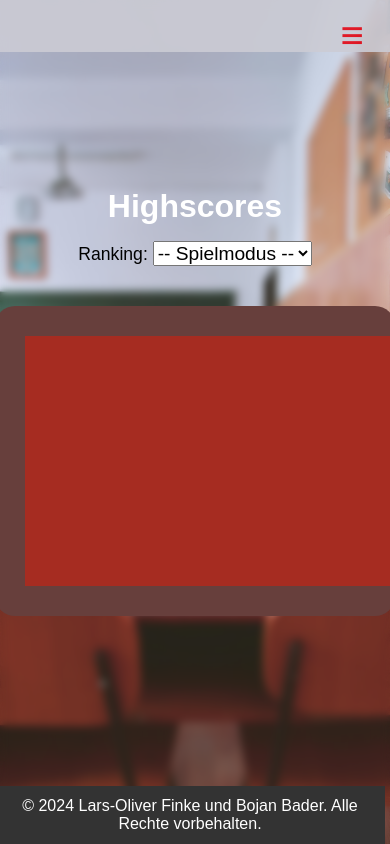
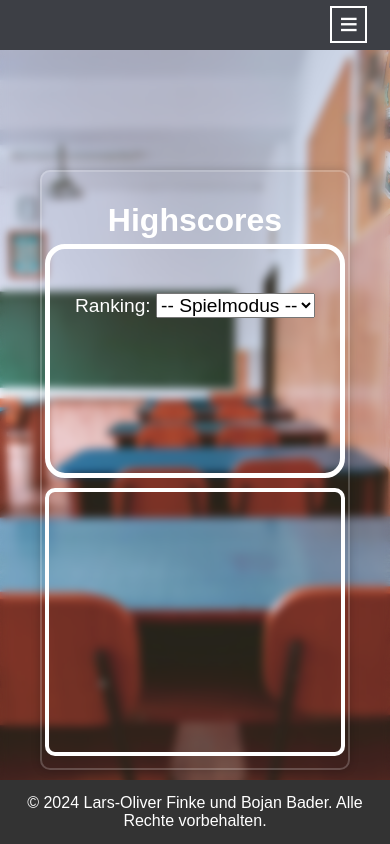
Before and after one commit to LarsOFinke/QuizWebsite, a Flask app: page /highscores in a window 390 px wide. Run offline with Flask 3, Linux system fonts and the light colour scheme.

Commit message:
Frontend refactory Login and Highscores

```diff
--- a/src/static/style/base.css
+++ b/src/static/style/base.css
@@ -1,13 +1,73 @@
-/* ### NAVBAR MOBIL ### */
+/* === NAVIGATIONSLEISTE (MOBIL) === */
 
-#mobile-nav img {
+#mobile-nav-button {
+    color: #FFF;
+    float: right;
+    font-size: 2rem;
+    border: 2px solid #FFF;
+    width: 37px;
+    height: 37px;
+    position: relative;
+    margin-top: .4rem;
+    margin-bottom: .5rem;
+}
+
+#mobile-nav-button > span {
+    position: absolute;
+    bottom: -2px;
+    left: 7px;
+}
+
+#mobile-nav-content > ul > li {
+    display: block;
+    background-color: #3D3F45;
+    height: 50px;
+    padding: 0 1.2rem;
+    text-align: center;
+}
+
+#mobile-nav-dropdown {
+    position: relative;
+    display: block;
+    float: right;
+}
+
+#mobile-nav-content {
+    position: absolute;
+    right: 0;
+    top: 50px;
+    display: none;
+}
+
+#mobile-nav-dropdown:hover > #mobile-nav-content {
+    display: block;
+}
+
+#mobile-nav {
+    display: none;
+}
+
+@media (max-width: 768px) {
+
+    #desktop-nav {
+        display: none;
+    }
+
+    #mobile-nav {
+        display: block;
+    }
+
+}
+
+
+/* #mobile-nav img {
     float: left;
     height: 42px;
     margin-top: 4px;
     margin-left: 4px;
-}
+} */
 
-#mobile-nav h1 {
+/* #mobile-nav h1 {
     float: left;
     margin: .5rem 0 0 2rem;
     padding: .25rem;
@@ -18,15 +78,7 @@
     float: right;
 }
 
-#mobile-nav-button {
-    font-size: 2.5rem;
-    color: var(--dark-red);
-    width: 50px;
-    height: 50px;
-    text-align:center;
-    float: right;
-    position: relative;
-}
+
 
 #mobile-nav-content {
     display: none;
@@ -69,7 +121,7 @@
         display: block;
     }
 
-}
+} */
 
 
 /* ### NAVBAR DESKTOP ### */
@@ -87,22 +139,17 @@
 
 /* === FOOTER === */
 
-
-.content {
+#footer > .container {
     flex: 1;
     padding: 1px;
-
 }
 
-
 #footer {
-
     position: absolute;
     bottom: 0;
     background-color: #333;
     color: #FFF;
     text-align: center;
-    padding: 10px 0;
     width: 100%;
-
+    z-index: 400;
 }
--- a/src/static/style/highscores.css
+++ b/src/static/style/highscores.css
@@ -1,56 +1,91 @@
 /* === HIGHSCORE-SELECTION === */
 
-/* .highscore-wrapper-selector {
-    width: 95%;
+.wrapper-highscores {
+    display: flex;
+    flex-direction: column;
+    align-items: center;
+    text-align: center;
+    width: 310px;
+    max-height: 600px;
     background: transparent;
     border: 2px solid rgba(255, 255, 255, .2);
     backdrop-filter: blur(20px);
     box-shadow: 0 0 10px rgba(0, 0, 0, .2);
     color: #FFF;
     border-radius: 10px;
+    padding: 30px 5px;
     margin-left: auto;
     margin-right: auto;
-    padding: 1.5%;
-    margin-top: 10vh;
-} */
+    z-index: 2;
+}
 
-.highscore-selection {
-
-    font-size: 1.1rem;
-    text-align: center;
+.wrapper-highscores h1 {
+    font-size: 2rem;
 
 }
 
-.highscore-selection h1 {
-    font-size: 2rem;
-    text-align: center;
+.wrapper-border {
+    width: 300px;
+    min-height: 234px;
+    margin-top: 5px;
+    border: 5px solid #FFF;
+    border-radius: 20px;
+    border-collapse: collapse;
+    padding: 10px;
+}
+
+.highscore-selection {
+    font-size: 1.2rem;
+
 }
 
 .highscore-select {
-
-    font-size: 1.1rem;
+    display: inline-block;
+    margin-top: 20px;
+    margin-bottom: 10px;
 
 }
 
+.wrapper-fullquiz {
+    margin-top: 8px;
+}
+
+
 #mode {
-
-    position: relative;
+    /* display: block;
+    float: right; */
+    margin-top: 6%;
     font-size: 1.2rem;
 }
 
 
 #highscores-table {
-    background: #673f3c;
-    width: 400px;
-    margin: 10% auto;
-    padding: 30px;
-    border-radius: 20px;
+    display: flex;
+    margin-top: 10px;
+    background: transparent;
+    width: 300px;
+    padding: 20px 10px;
+    border: 4px solid #FFF;
+    border-radius: 10px;
 }
 
 .scroll-container {
-    width: 400px;
-    background: #A62C21;
-    height: 250px;
+    width: 320px;
+    /* background: transparent; */
+    height: 220px;
     overflow: hidden;
     overflow-y: scroll;
+
 }
+
+#highscores-table th {
+    font-size: 1.1rem;
+    padding-left: 5px;
+    padding-right: 5px;
+
+}
+
+#highscores-table td {
+    padding: 2px;
+
+}
--- a/src/static/style/style.css
+++ b/src/static/style/style.css
@@ -31,20 +31,19 @@ html {
 * {
     margin: 0;
     padding: 0;
-    font-family: "Poppins", sans-serif;
     box-sizing: border-box;
 }
 
 body {
     display: flex;
     flex-direction: column;
-    justify-content: center;
-    align-items: center;
     min-height: 100vh;
+    font-family: "Poppins", sans-serif;
     background: url(../images/classroom.jpg) no-repeat;
     background-size: cover;
     background-position: center;
     backdrop-filter: blur(4px);
+    overflow: hidden;
 }
 
 
@@ -57,13 +56,13 @@ body {
     clear: both;
 }
 
+
 .active {
     background-color: #A62C21 !important;
 }
 
 h1 {
     color: #FFF;
-    margin-bottom: 1rem;
 
 }
 
@@ -81,7 +80,7 @@ h1 {
 }
 
 .wrapper {
-    width: 320px;
+    width: 310px;
     background: transparent;
     border: 2px solid rgba(255, 255, 255, .2);
     backdrop-filter: blur(20px);
@@ -95,15 +94,29 @@ h1 {
 }
 
 
-/* ### NAVBAR GENERAL ### */
+/* === NAVIGATIONSLEISTE === */
 
 #header-nav {
-    position: absolute;
-    top: 0;
     width: 100%;
-    height: 52px;
-    background-color: var(--grey);
-    opacity: .9;
+    height: 50px;
+    background-color: #3D3F45;
+    position: relative;
+    font-weight: bold;
+    font-size: 1.1rem;
+    margin-bottom: 120px;
+}
+
+#header-nav ul {
+    margin: 0;
+    padding: 0;
+    float: right;
+    height: 100%;
+}
+
+#header-nav ul > li {
+    display: inline-block;
+    height: 100%;
+    padding: 0 .4rem 0 .4rem;
 }
 
 .navbar-items {
@@ -116,12 +129,47 @@ h1 {
     padding-top: .35rem;
 }
 
-/* LINK STYLE */
+/* === LINK STYLE === */
 a {
     text-decoration: none;
-    font-size: 1.3rem;
+
 }
-a:link {
+
+
+#header-nav ul > li > a:link {
+    color: #FFF;
+    text-decoration: none;
+}
+
+#header-nav ul > li > a:visited {
+    color: #FFF;
+    text-decoration: none;
+}
+
+#header-nav ul > li > a:active {
+    color: #808080;
+    text-decoration: none;
+}
+
+#header-nav ul > li > a:hover {
+    color: #808080;
+    text-decoration: none;
+}
+
+#header-nav .col-6 {
+    padding-top: 0;
+    padding-bottom: 0;
+}
+
+#header-nav .container,
+#header-nav .row,
+#header-nav .col-6 {
+    height: 100%;
+}
+
+
+
+/* a:link {
     color: var(--gold);
 }
 
@@ -134,20 +182,16 @@ a:visited {
 
 a:hover {
     color: var(--light-red);
-}
+} */
 
 
 /* === GRID-SYSTEM === */
-.col-1 { width: 16.666%; }
 
-.col-2 { width: 33.333%; }
-
-.col-3 { width: 50%;     }
-
-.col-4 { width: 66.666%; }
-
-.col-6 { width: 100%;    }
-
+.container {
+    width: 95%;
+    margin-left: auto;
+    margin-right: auto;
+}
 
 .row::after {
     content: "";
@@ -160,6 +204,16 @@ a:hover {
     min-height: 1px;
     padding: .8rem;
 }
+
+.col-1 { width: 16.666%; }
+
+.col-2 { width: 33.333%; }
+
+.col-3 { width: 50%;     }
+
+.col-4 { width: 66.666%; }
+
+.col-6 { width: 100%;    }
 
 
 
--- a/src/templates/base.html
+++ b/src/templates/base.html
@@ -110,22 +110,17 @@
 {% block content %}
 {% endblock %}
 
-
-
-
-
             <!-- FOOTER -->
 
             <footer id="footer">
-
-                <div class="content">
-                    <span>© 2024 Lars-Oliver Finke und Bojan Bader. Alle Rechte vorbehalten.</span>
+                <div class="container">
+                    <div class="row">
+                        <div class="col-6">
+                             <span>© 2024 Lars-Oliver Finke und Bojan Bader. Alle Rechte vorbehalten.</span>
+                        </div>
+                    </div>
                 </div>
-
-
             </footer>
-
-
 
             {% block script %}
 
--- a/src/templates/highscores.html
+++ b/src/templates/highscores.html
@@ -8,13 +8,14 @@
 
     <!-- HIGHSCORES-SELECTOR -->
 
-    <div class="wrapper-selector">
+    <div class="wrapper-highscores">
+        <h1>Highscores</h1>
+        <div class="wrapper-border">
                 <form class="form highscore-selection" method="POST">
-            <h1>Highscores</h1>
+
                     <div class="highscore-select clearfix">
 
-
-                    <label for="mode">Ranking:</label>
+                            <label class="wrapper-fullquiz" for="mode">Ranking:</label>
                             <select name="mode" id="mode" onchange="this.form.submit()">
 
                             {% if not session.highscore_mode %}
@@ -49,7 +50,7 @@
                     <div class="highscore-select clearfix">
 
                             <label class="wrapper-fullquiz" for="category">Kategorie:</label>
-                        <select name="category" id="category" onchange="this.form.submit()">
+                            <select name="category" id="mode" onchange="this.form.submit()">
 
                             {% if not session.highscore_category_name %}
                                 <option value="">-- Wähle eine Kategorie --</option>
@@ -69,13 +70,13 @@
                 {% if session.highscore_category_name %}
                     <form class="form highscore-selection" method="post">
                         <div class="highscore-select clearfix">
-                            <label class="wrapper-fullquiz" for="topic">Topic:</label>
-                            <select name="topic" id="topic" onchange="this.form.submit()">
+                                <label class="wrapper-fullquiz" for="topic">Themen:</label>
+                                <select name="topic" id="mode" onchange="this.form.submit()">
 
                                 {% if session.highscore_topic_name %}
                                     <option value="{{session.highscore_topic_name}}">{{session.highscore_topic_name}}</option>
                                 {% else %}
-                                <option value="">-- Wähle ein Thema--</option>
+                                    <option value="">-- Auswahl --</option>
                                 {% endif %}
 
                                 {% for topic, topic_id in topics.items() %}
@@ -84,11 +85,13 @@
                             </select>
                         </div>
                     </form>
-    </div>
+
             {% endif %}
             {% endif %}
+        </div>
+    <!-- HIGHSCORES TABLE -->
 
-    <!-- HIGHSCORES TABLE -->
+
             <div id="highscores-table">
                 <div class="scroll-container">
                     {% if highscores %}
@@ -109,5 +112,8 @@
                     {% endif %}
                 </div>
             </div>
+    </div>
+
+
 
 {% endblock %}
```
Lines whose indentation alone changed are shown as unchanged.
